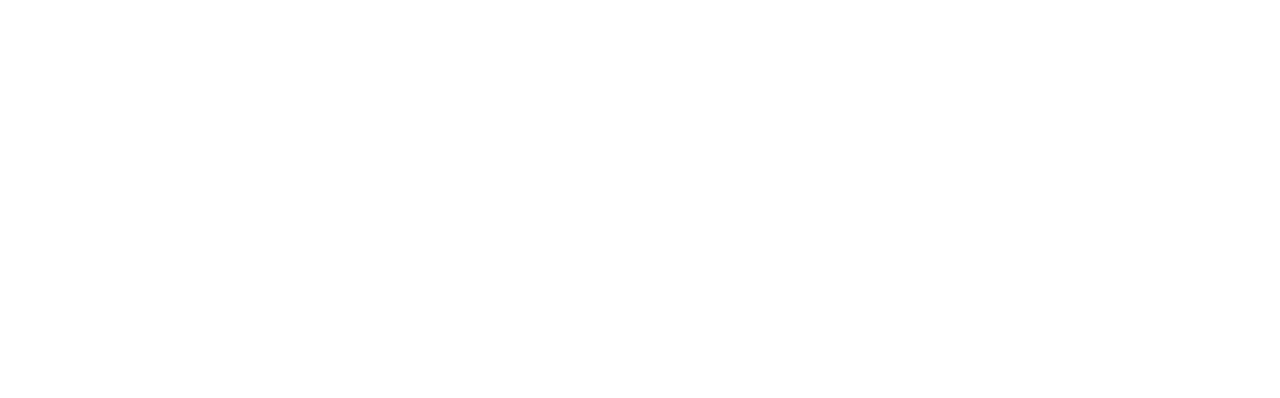
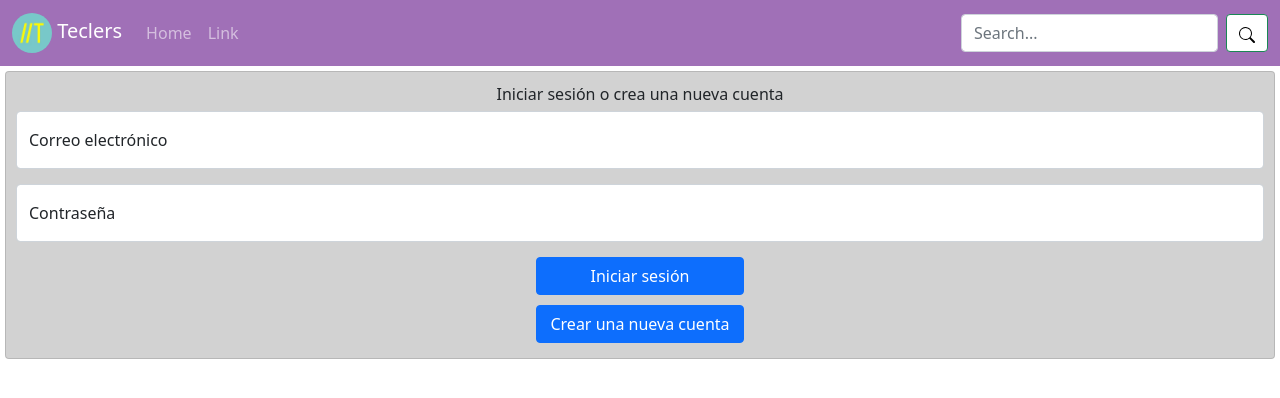
Before and after one commit to Ingalls12/Teclers_Red_Social, a plain HTML site: page index.html in a window 1280 px wide. Drawn offline with nearby package versions, Linux system fonts and the light colour scheme.

Commit message:
Avance HTML y CSS 2021-11-19

```diff
--- a/index.html
+++ b/index.html
@@ -1,12 +1,74 @@
 <!DOCTYPE html>
 <html lang="es">
+
 <head>
-    <meta charset="UTF-8">
-    <meta http-equiv="X-UA-Compatible" content="IE=edge">
-    <meta name="viewport" content="width=device-width, initial-scale=1.0">
-    <title>Login - Sign up</title>
+  <meta charset="UTF-8">
+  <meta http-equiv="X-UA-Compatible" content="IE=edge">
+  <meta name="viewport" content="width=device-width, initial-scale=1.0">
+  <link href="https://cdn.jsdelivr.net/npm/bootstrap@5.1.3/dist/css/bootstrap.min.css" rel="stylesheet"
+    integrity="sha384-1BmE4kWBq78iYhFldvKuhfTAU6auU8tT94WrHftjDbrCEXSU1oBoqyl2QvZ6jIW3" crossorigin="anonymous">
+  <link rel="stylesheet" href="./styles.css">
+  <title>Teclers - Red Social</title>
 </head>
+
 <body>
+  <header>
+    <nav class="navbar navbar-expand-lg navbar-dark" style="background-color: #A070B7;">
+      <div class="container-fluid">
+        <a class="navbar-brand" href="#">
+          <img src="../img/tecla.jpg" alt="" width="40" height="40"
+            class="d-inline-block align-text-center rounded-circle">
+          Teclers
+        </a>
+        <button class="navbar-toggler" type="button" data-bs-toggle="collapse" data-bs-target="#navbarTogglerDemo02"
+          aria-controls="navbarTogglerDemo02" aria-expanded="false" aria-label="Toggle navigation">
+          <span class="navbar-toggler-icon"></span>
+        </button>
+        <div class="collapse navbar-collapse" id="navbarTogglerDemo02">
+          <ul class="navbar-nav me-auto mb-2 mb-lg-0">
+            <li class="nav-item">
+              <a class="nav-link" aria-current="page" href="#">Home</a>
+            </li>
+            <li class="nav-item">
+              <a class="nav-link" href="#">Link</a>
+            </li>
+          </ul>
+          <form class="d-flex">
+            <input class="form-control me-2" type="search" placeholder="Search..." autocomplete="off"
+              aria-label="Buscar">
+            <button class="btn btn-outline-success" type="submit"><svg xmlns="http://www.w3.org/2000/svg" width="16"
+                height="16" fill="currentColor" class="bi bi-search" viewBox="0 0 16 16">
+                <path
+                  d="M11.742 10.344a6.5 6.5 0 1 0-1.397 1.398h-.001c.03.04.062.078.098.115l3.85 3.85a1 1 0 0 0 1.415-1.414l-3.85-3.85a1.007 1.007 0 0 0-.115-.1zM12 6.5a5.5 5.5 0 1 1-11 0 5.5 5.5 0 0 1 11 0z">
+                </path>
+              </svg></button>
+          </form>
+        </div>
+      </div>
+    </nav>
+  </header>
+  <main>
+    <div class="card">
+      Iniciar sesión o crea una nueva cuenta
+      <div class="form-floating">
+        <input type="email" class="form-control" id="email" placeholder="name@example.com">
+        <label for="email">Correo electrónico</label>
+      </div>
+      <div class="form-floating">
+        <input type="password" class="form-control" id="password" placeholder="Password">
+        <label for="password">Contraseña</label>
+      </div>
+      <button class="btn btn-primary col-2 mx-auto" type="submit">Iniciar sesión</button>
+      <button class="btn btn-primary col-2 mx-auto" type="submit">Crear una nueva cuenta</button>
 
+    </div>
+  </main>
+  <footer>
+
+  </footer>
+  <script src="https://cdn.jsdelivr.net/npm/bootstrap@5.1.3/dist/js/bootstrap.bundle.min.js"
+    integrity="sha384-ka7Sk0Gln4gmtz2MlQnikT1wXgYsOg+OMhuP+IlRH9sENBO0LRn5q+8nbTov4+1p" crossorigin="anonymous">
+    </script>
 </body>
+
 </html>
--- a/styles.css
+++ b/styles.css
@@ -0,0 +1,24 @@
+/*Header navbar style*/
+header nav div .btn{
+    background-color: white ;
+    color: black;
+}
+/*Card styles (form)*/
+main div.card{
+    text-align: center;
+    margin: 5px;
+    padding: 10px;
+    background-color: rgba(128, 128, 128, 0.356);
+}
+/*Form style*/
+main div.form-floating{
+    margin-top: 5px;
+}
+/*input style (user & pass fields)*/
+main input#password, main input#email{
+    margin-bottom: 10px;
+}
+/*Buttons style*/
+main button.btn{
+    margin: 5px;
+}
```
Also changed, not shown: img/tecla.jpg (added).
